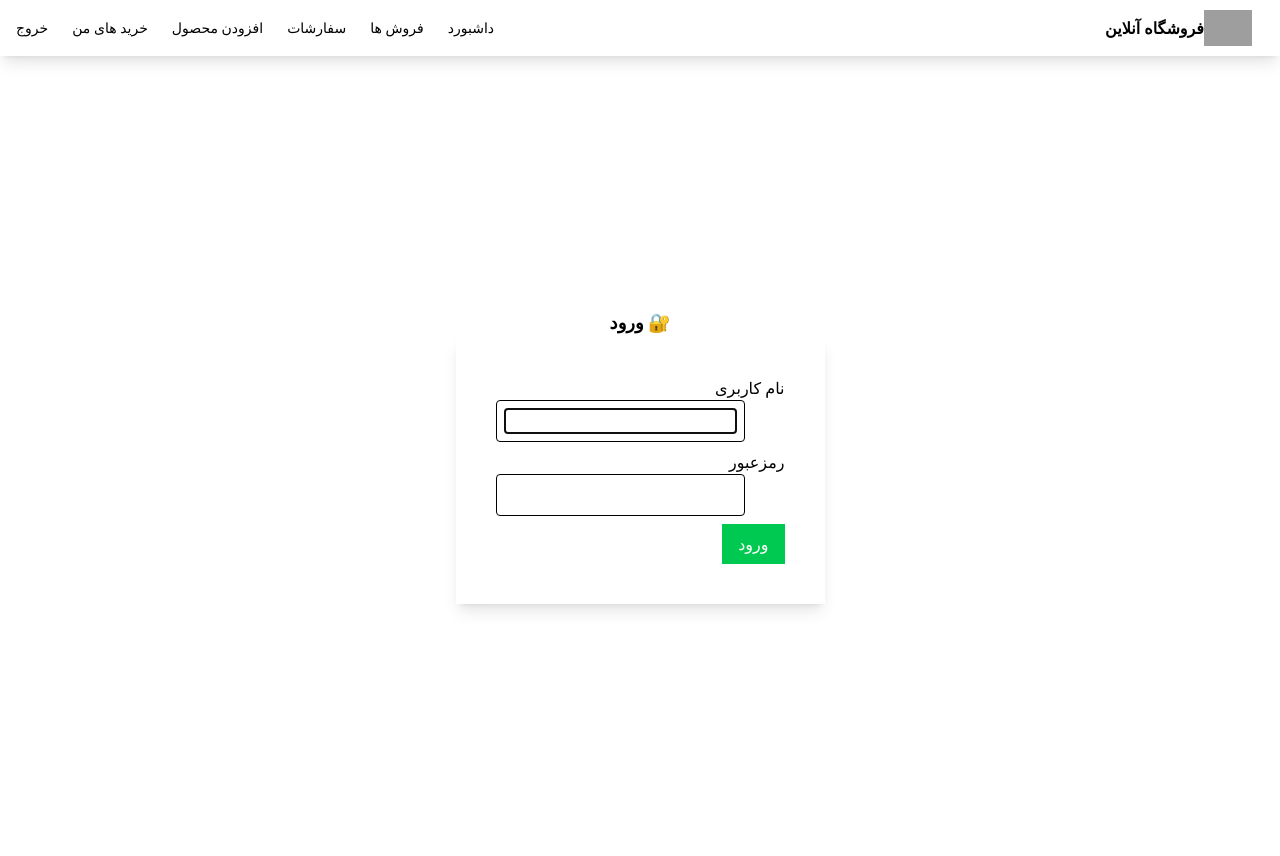
After one commit to hamidrezaja/Multi-vendor-digital-marketplace, a Django app: page /login/ in a window 1280 px wide. The commit adds this page. Run offline with Django 5.2, Linux system fonts and the light colour scheme; grey boxes are pictures that could not be loaded.

Commit message:
Implemented user login and logout views

```diff
--- a/marketplace/marketplace/settings.py
+++ b/marketplace/marketplace/settings.py
@@ -122,3 +122,4 @@ STATIC_URL = 'static/'
 # https://docs.djangoproject.com/en/5.1/ref/settings/#default-auto-field
 
 DEFAULT_AUTO_FIELD = 'django.db.models.BigAutoField'
+LOGIN_REDIRECT_URL=''
--- a/marketplace/myapp/templates/myapp/base.html
+++ b/marketplace/myapp/templates/myapp/base.html
@@ -20,7 +20,7 @@
                 <a href="" class="mr-6 text-sm font-medium text-gray-5">سفارشات </a>
                 <a href="" class="mr-6 text-sm font-medium text-gray-5">افزودن محصول </a>
                 <a href="" class="mr-6 text-sm font-medium text-gray-5">خرید های من</a>
-                <a href="" class="mr-6 text-sm font-medium text-gray-5">خروج</a>
+                <a href="{% url 'logout' %}" class="mr-6 text-sm font-medium text-gray-5">خروج</a>
             </div>
         </div>
     </nav>
--- /dev/null
+++ b/marketplace/myapp/templates/myapp/login.html
@@ -0,0 +1,23 @@
+{% extends 'myapp/base.html' %}
+{% block body %}
+<div class="flex flex-col justify-center items-center min-h-screen">
+    <h1 class="font-bold text-lg">🔐 ورود</h1>
+     <form class="shadow-lg p-10" method="POST">
+        {% csrf_token %}
+        <div class="mb-2">
+            <label >نام کاربری</label>
+            <div class="border rounded py-2 px-2 mr-10">
+                {{ form.username }}
+            </div>
+        </div>
+        <div class="mb-2">
+            <label >رمزعبور</label>
+            <div class="border rounded py-2 px-2 mr-10">
+                {{ form.password }}
+            </div>
+        </div>
+
+        <button class="bg-green-500 text-white px-4 py-2" type="submit">ورود </button>
+    </form>
+</div>
+{% endblock%}
--- a/marketplace/myapp/templates/myapp/register.html
+++ b/marketplace/myapp/templates/myapp/register.html
@@ -30,6 +30,6 @@
         </div>
         <button class="bg-green-500 text-white px-4 py-2" type="submit">ثبت نام </button>
     </form>
-     <p class="m-10">قبلاً ثبت‌نام کرده‌اید؟ <span> <a class="text-indigo-500" href="">اینجا کلیک کنید</a> تا وارد شوید.</p></span>
+     <p class="m-10">قبلاً ثبت‌نام کرده‌اید؟ <span> <a class="text-indigo-500" href="{% url 'login' %}">اینجا کلیک کنید</a> تا وارد شوید.</p></span>
 </div>
 {% endblock%}
--- a/marketplace/myapp/urls.py
+++ b/marketplace/myapp/urls.py
@@ -1,5 +1,6 @@
 from django.urls import path
 from . import views
+from django.contrib.auth import views as auth_views
 urlpatterns = [
     path('',views.index,name='index'),
     path('product/<int:id>',views.detail,name='detail'),
@@ -8,4 +9,6 @@ urlpatterns = [
     path('delete/<int:id>',views.delete_product,name='delete'),
     path('dashboard',views.dashboard,name='dashboard'),
     path('register',views.register,name='register'),
+    path('login/',auth_views.LoginView.as_view(template_name='myapp/login.html'),name='login'),
+    path('logout/',views.user_logout,name='logout'),
 ]
--- a/marketplace/myapp/views.py
+++ b/marketplace/myapp/views.py
@@ -1,6 +1,7 @@
 from django.shortcuts import render,redirect
 from .models import Product
 from .forms import ProductForm,UserRegistrationForm
+from django.contrib.auth import logout
 # Create your views here.
 def index(request):
     products=Product.objects.all()
@@ -43,3 +44,6 @@ def register(request):
         return redirect('index')
     user_form=UserRegistrationForm()
     return render(request,'myapp/register.html',{'user_form':user_form})
+def user_logout(request):
+    logout(request)
+    return render(request,'myapp/logout.html')
```
Also changed, not shown: marketplace/myapp/templates/myapp/logout.html (added, +8 -0 lines).
